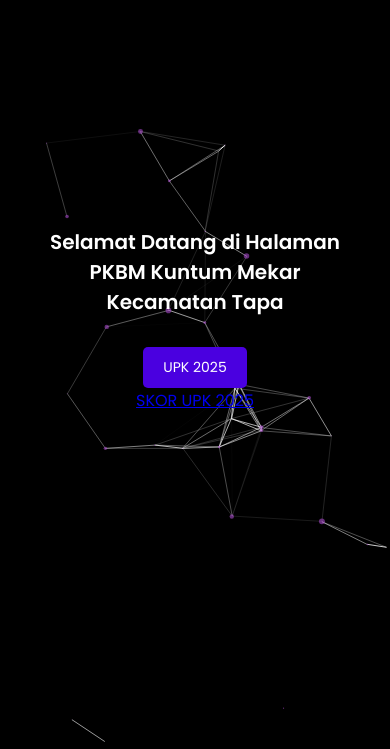
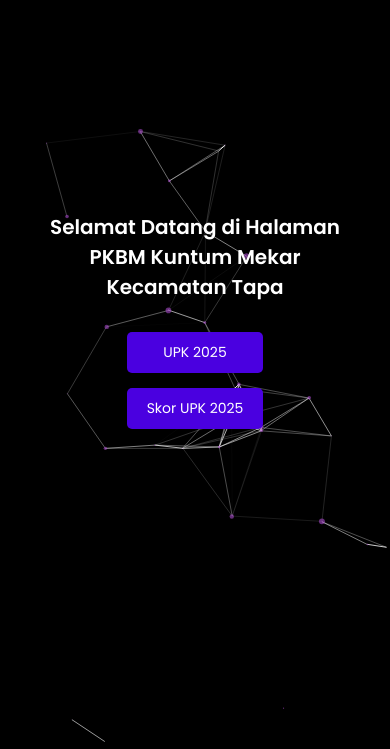
Before and after one commit to pkbmkuntummekar/welcome, a plain HTML site: page index.html in a window 390 px wide. Shown: the part 102-851 px from the top of the page. Drawn offline with nearby package versions, Linux system fonts and the light colour scheme.

Commit message:
Update index.html

```diff
--- a/index.html
+++ b/index.html
@@ -49,20 +49,6 @@ body, html {
   animation: fadeInUp 2s ease forwards;
 }
 
-#upk-btn {
-  margin-top: 30px;
-  padding: 15px 30px;
-  font-size: 18px;
-  color: white;
-  background-color: #4a00e0;
-  border: none;
-  border-radius: 5px;
-  text-decoration: none;
-  opacity: 0;
-  transform: translateY(20px);
-  transition: all 1s ease;
-  cursor: pointer;
-}
 
   .button-group {
   margin-top: 30px;
@@ -110,7 +96,7 @@ body, html {
     padding: 0 10px;
   }
 
-  #upk-btn {
+  .button-group .btn {
     font-size: 16px;
     padding: 12px 25px;
   }
@@ -121,9 +107,16 @@ body, html {
     font-size: 20px;
   }
 
-  #upk-btn {
+  .button-group {
+    flex-direction: column;
+    align-items: center;
+  }
+
+  .button-group .btn {
     font-size: 14px;
     padding: 10px 20px;
+    width: 100%;
+    text-align: center;
   }
 }
 
@@ -175,8 +168,10 @@ body, html {
   </a>
   <div class="content">
     <h1 id="welcome-text">Selamat Datang di Halaman PKBM Kuntum Mekar Kecamatan Tapa</h1>
-    <a href="https://pkbmkuntummekar.github.io/upk2025" class="btn" id="upk-btn">UPK 2025</a>
-    <a href="https://pkbmkuntummekar.github.io/upk2025/pengumuman.html" class="btn" id="skor-btn">SKOR UPK 2025</a>
+    <div class="button-group">
+      <a href="https://pkbmkuntummekar.github.io/upk2025" class="btn" id="upk-btn">UPK 2025</a>
+      <a href="https://pkbmkuntummekar.github.io/upk2025/pengumuman.html" class="btn" id="skor-btn">Skor UPK 2025</a>
+    </div>
   </div>
   <script src="https://cdn.jsdelivr.net/npm/particles.js@2.0.0/particles.min.js"></script>
   <script>
```
